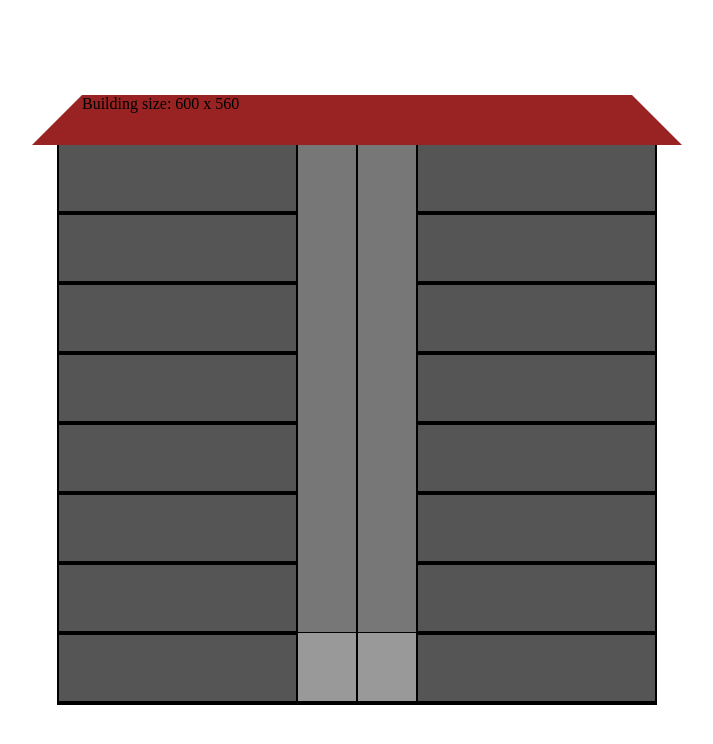
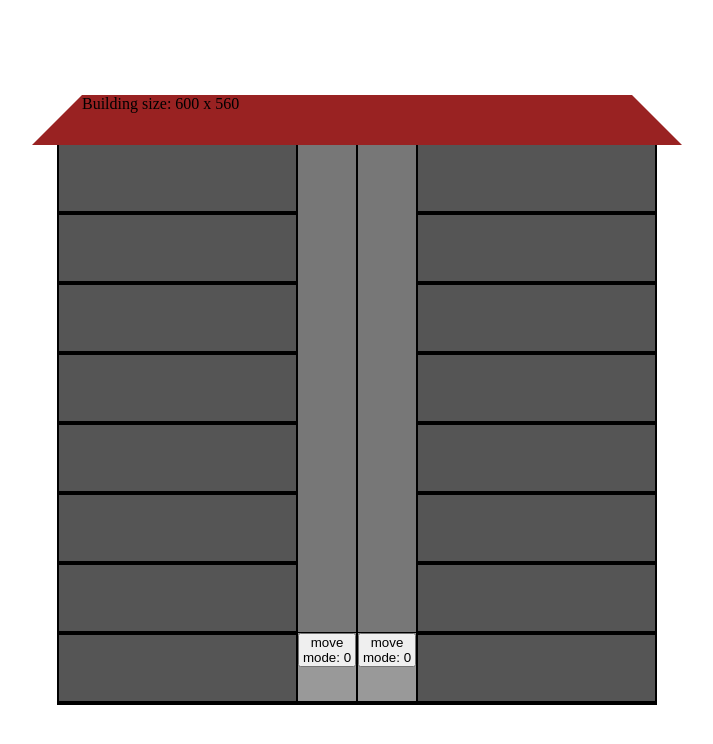
Before and after one commit to patrykkowalski0617/elevator-symulator, a React (Create React App) app: page / in a window 1280 px wide. Shown: the top 744 px of the page, without its empty margins (283-996 px from the left). Built offline with nearby package versions, Linux system fonts and the light colour scheme.

Commit message:
state for elevator move modes

```diff
--- a/src/components/Elevators.js
+++ b/src/components/Elevators.js
@@ -1,4 +1,4 @@
-import React from "react";
+import React, { useState } from "react";
 import styled from "styled-components";
 
 const ElevatorShaft = styled.div`
@@ -9,7 +9,7 @@ const ElevatorShaft = styled.div`
     position: relative;
 `;
 
-const Elevator = styled.div`
+const ElevatorStyled = styled.div`
     height: ${props => props.floorHeight}px;
     background: #999;
     position: absolute;
@@ -17,7 +17,35 @@ const Elevator = styled.div`
     width: 100%;
     border-width: 1px 0;
     border-style: solid;
+    transition: 5s linear;
+    ${props => (props.moveMode === 1 ? "bottom: 100%" : "")}
 `;
+
+const Elevator = ({ floorHeight }) => {
+    const [moveMode, setMoveMode] = useState(0); // 0 - no move, 1 - speed up, 2 - speed constans, 3 - slow down
+
+    const moveManager = () => {
+        let _moveMode = moveMode;
+        if (_moveMode < 3) {
+            _moveMode++;
+        } else {
+            _moveMode = 0;
+        }
+
+        setMoveMode(_moveMode);
+    };
+    return (
+        <ElevatorStyled floorHeight={floorHeight} moveMode={moveMode}>
+            <button
+                onClick={e => {
+                    moveManager();
+                }}
+            >
+                move mode: {moveMode}
+            </button>
+        </ElevatorStyled>
+    );
+};
 
 const Elevators = ({ floorHeight, numberOfElevators, elevatorWidth }) => {
     const renderElevators = () => {
```
